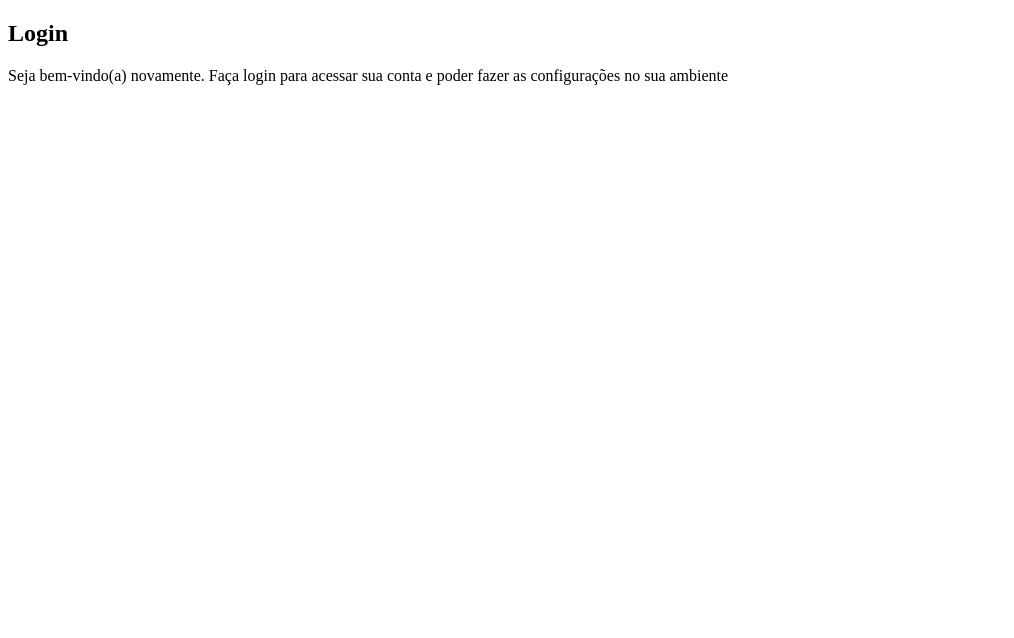
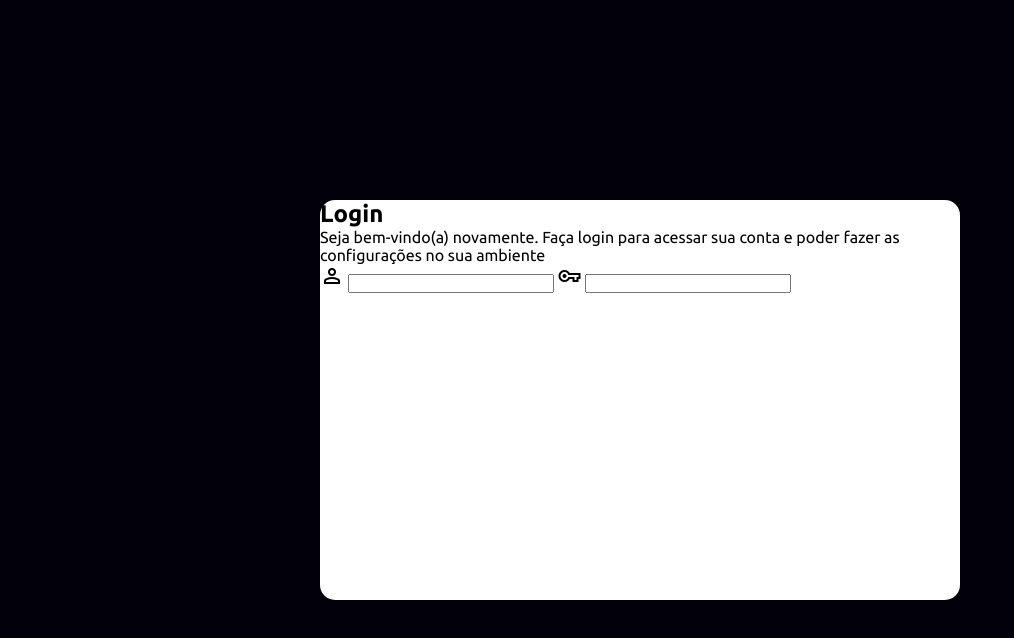
Before and after one commit to pamelanachbar/projeto-login, a plain HTML site: page index.html in a window 1280 px wide. Shown: the whole page, without its empty margins (0-1014 px from the left). Drawn offline with nearby package versions, Linux system fonts and the light colour scheme.

Commit message:
Atualizado

```diff
--- a/estilos/style.css
+++ b/estilos/style.css
@@ -2,5 +2,45 @@
 
 /*
 Paleta de cores
+Azul escuro: 030027
+Azul: 151e3f
+Azul violeta: 9893DA
+Bege: f1e9db
+Roxo: 827191
+*/
+@import url('https://fonts.googleapis.com/css2?family=Ubuntu:ital,wght@0,300;0,400;0,500;0,700;1,300;1,400;1,500;1,700&display=swap');
 
-*/
+
+:root{
+    --cor01: #030027;
+    --cor02: #151e3f;
+    --cor03: #9893DA;
+    --cor04: #f1e9db;
+    --cor05: #827191;
+}
+
+*{
+    margin: 0px;
+    padding: 0px;
+    font-family: "Ubuntu", serif;
+    color: rgb(0, 0, 0);
+
+}
+
+html, body{
+    width: 100vw;
+    height: 100vh;
+    position: absolute;
+    background-color: #01000b;
+}
+main{
+    width: 50vw;
+    height: 50vh;
+   background-color: rgb(255, 255, 255);
+   margin: auto;
+   position: relative;
+   top: 50%;
+   left:50%;
+   transform: translate(-100%, -50%);
+   border-radius: 15px;
+}
--- a/index.html
+++ b/index.html
@@ -4,6 +4,8 @@
     <meta charset="UTF-8">
     <meta name="viewport" content="width=device-width, initial-scale=1.0">
     <title>Document</title>
+    <link rel="stylesheet" href="https://fonts.googleapis.com/css2?family=Material+Symbols+Outlined:opsz,wght,FILL,GRAD@20..48,100..700,0..1,-50..200&icon_names=person" />
+    <link rel="stylesheet" href="https://fonts.googleapis.com/css2?family=Material+Symbols+Outlined:opsz,wght,FILL,GRAD@20..48,100..700,0..1,-50..200&icon_names=vpn_key" />
     <link rel="stylesheet" href="estilos/style.css">
 </head>
 <body>
@@ -13,7 +15,15 @@
             <div id="formulario">
                 <h1>Login</h1>
                 <p>Seja bem-vindo(a) novamente. Faça login para acessar sua conta e poder fazer as configurações no sua ambiente</p>
-                <form action="login.php" method="post"></form>
+                <form action="login.php" method="post">
+                    <label for="iperfil"><span class="material-symbols-outlined">
+                        person
+                        </span></label>
+                        <input type="text" name="perfil" id="iperfil">
+                        <label for="isenha">  <span class="material-symbols-outlined">vpn_key</span></label>
+                        <input type="password" name="senha" id="isenha">
+
+                </form>
             </div>
         </section>
     </main>
```
Also changed, not shown: 1 other file.
